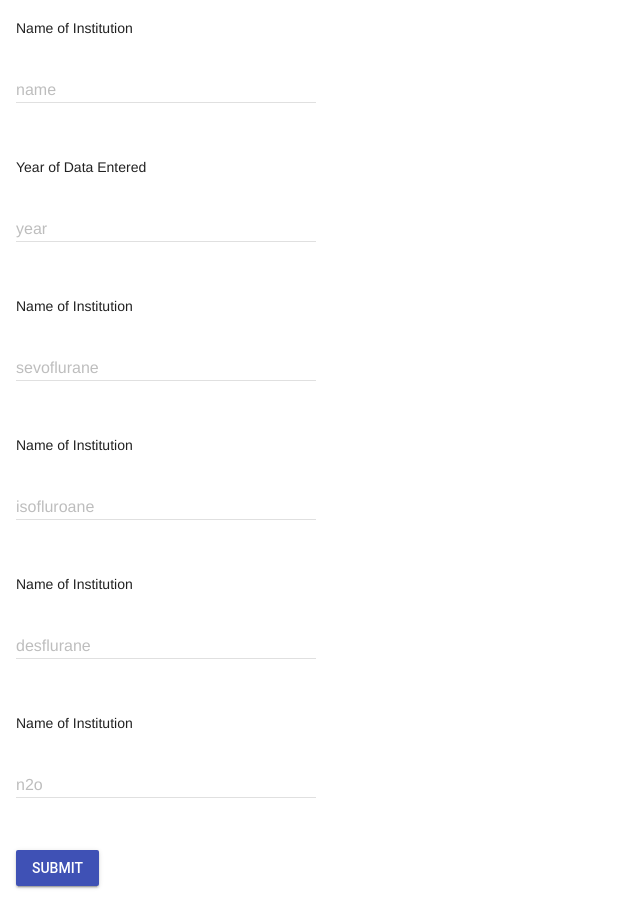
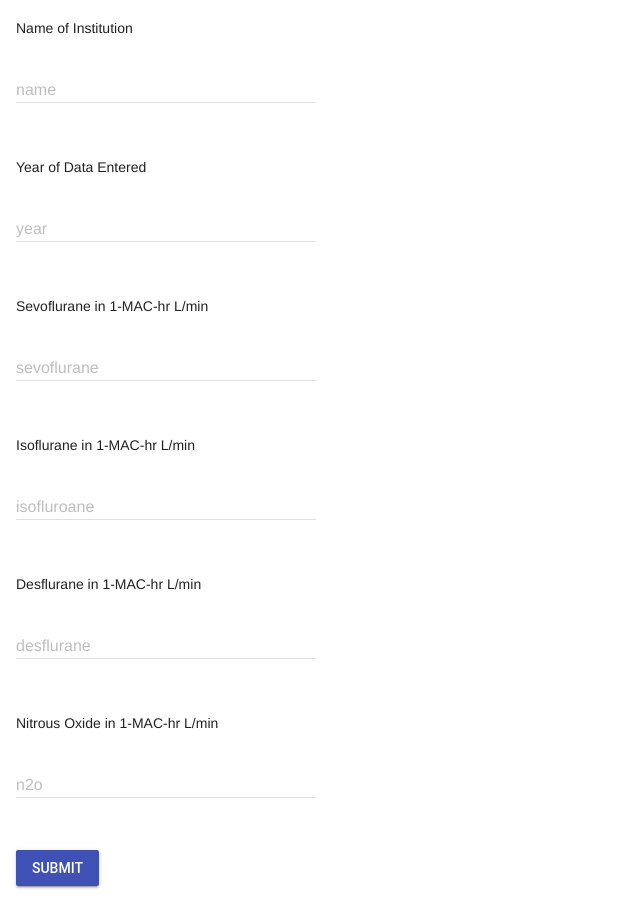
Before and after one commit to jhh3000/yale-climate, a Django app: page / in a window 1280 px wide. Shown: the whole page, without its empty margins (0-640 px from the left). Run offline with Django 3.2, Linux system fonts and the light colour scheme; some libraries are stand-ins or nearby versions.

Commit message:
Update climate.html

```diff
--- a/templates/climate.html
+++ b/templates/climate.html
@@ -15,7 +15,7 @@
 			<!-- Square card -->
 			<style>
 			.demo-card-square.mdl-card {
-			width: 180px;
+			width: 300px;
 			height: 100px;
 			}
 			.demo-card-square > .mdl-card__title {
@@ -30,7 +30,7 @@
 							<h2 class="mdl-card__title-text">{{ footprint }}</h2>
 						</div>
 						<div class="mdl-card__supporting-text">
-							Carbon Footprint in Miles Driven at 23.9mpg
+							Carbon Footprint in Miles Driven at 23.9 mpg
 						</div>
 						<div class="mdl-card__actions mdl-card--border">
 						</div>
@@ -60,7 +60,7 @@
 			</div>
 			<div class="mdl-grid">
 				<div class="mdl-cell mdl-cell--3-col">
-					<p>Name of Institution</p>
+					<p>Sevoflurane in 1-MAC-hr L/min</p>
 					<div class="mdl-textfield mdl-js-textfield">
 						<input class="mdl-textfield__input" pattern="\d*" type="text" name="sevoflurane" id="sevoflurane">
 						<label class="mdl-textfield__label" for="name">sevoflurane</label>
@@ -69,7 +69,7 @@
 			</div>
 			<div class="mdl-grid">
 				<div class="mdl-cell mdl-cell--3-col">
-					<p>Name of Institution</p>
+					<p>Isoflurane in 1-MAC-hr L/min</p>
 					<div class="mdl-textfield mdl-js-textfield">
 						<input class="mdl-textfield__input" pattern="\d*" type="text" name="isofluroane" id="isofluroane">
 						<label class="mdl-textfield__label" for="name">isofluroane</label>
@@ -78,7 +78,7 @@
 			</div>
 			<div class="mdl-grid">
 				<div class="mdl-cell mdl-cell--3-col">
-					<p>Name of Institution</p>
+					<p>Desflurane in 1-MAC-hr L/min</p>
 					<div class="mdl-textfield mdl-js-textfield">
 						<input class="mdl-textfield__input" pattern="\d*" type="text" name="desflurane" id="desflurane">
 						<label class="mdl-textfield__label" for="name">desflurane</label>
@@ -87,7 +87,7 @@
 			</div>
 			<div class="mdl-grid">
 				<div class="mdl-cell mdl-cell--3-col">
-					<p>Name of Institution</p>
+					<p>Nitrous Oxide in 1-MAC-hr L/min</p>
 					<div class="mdl-textfield mdl-js-textfield">
 						<input class="mdl-textfield__input" pattern="\d*" type="text" name="n2o" id="n2o">
 						<label class="mdl-textfield__label" for="name">n2o</label>
```
